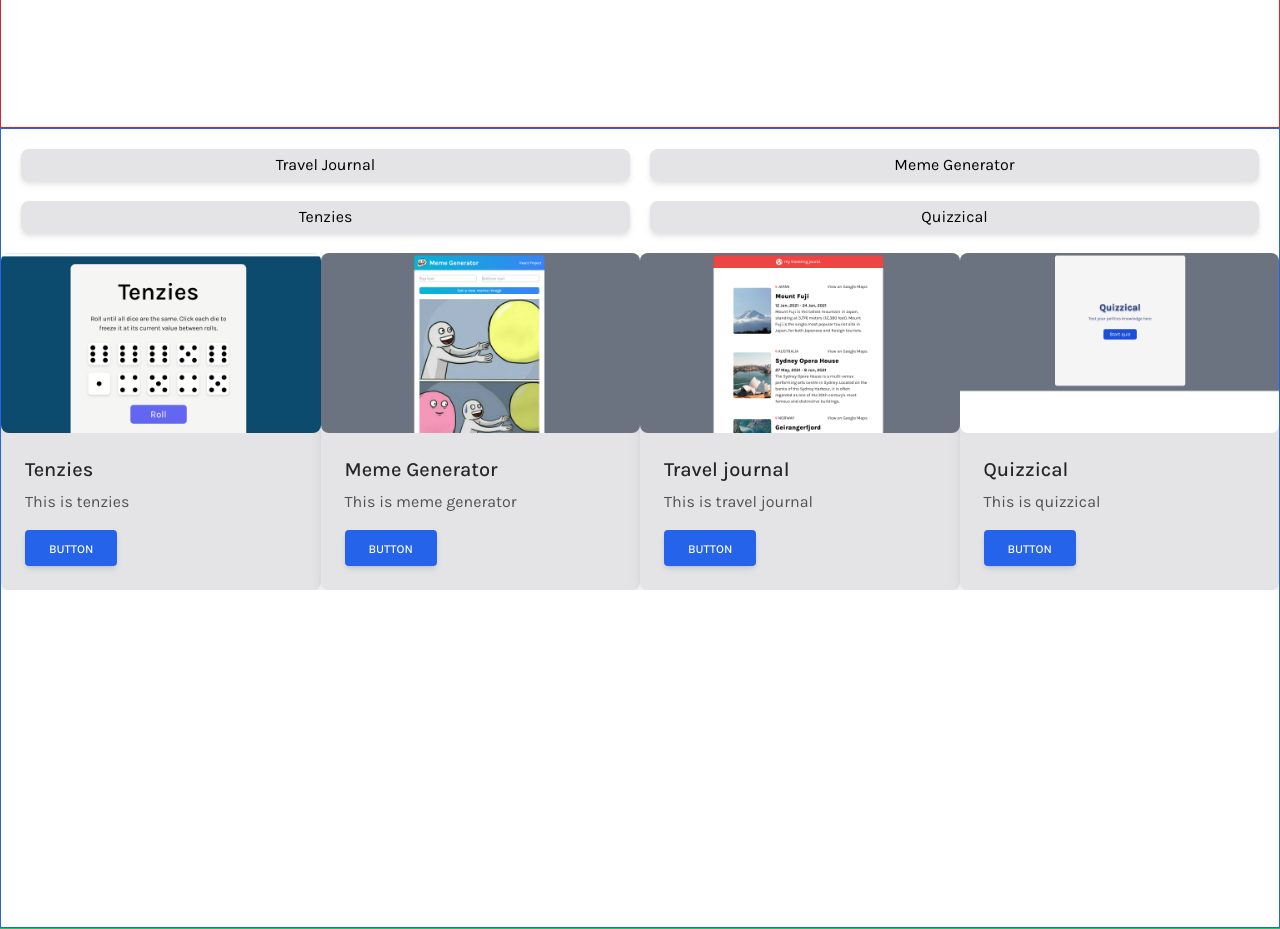
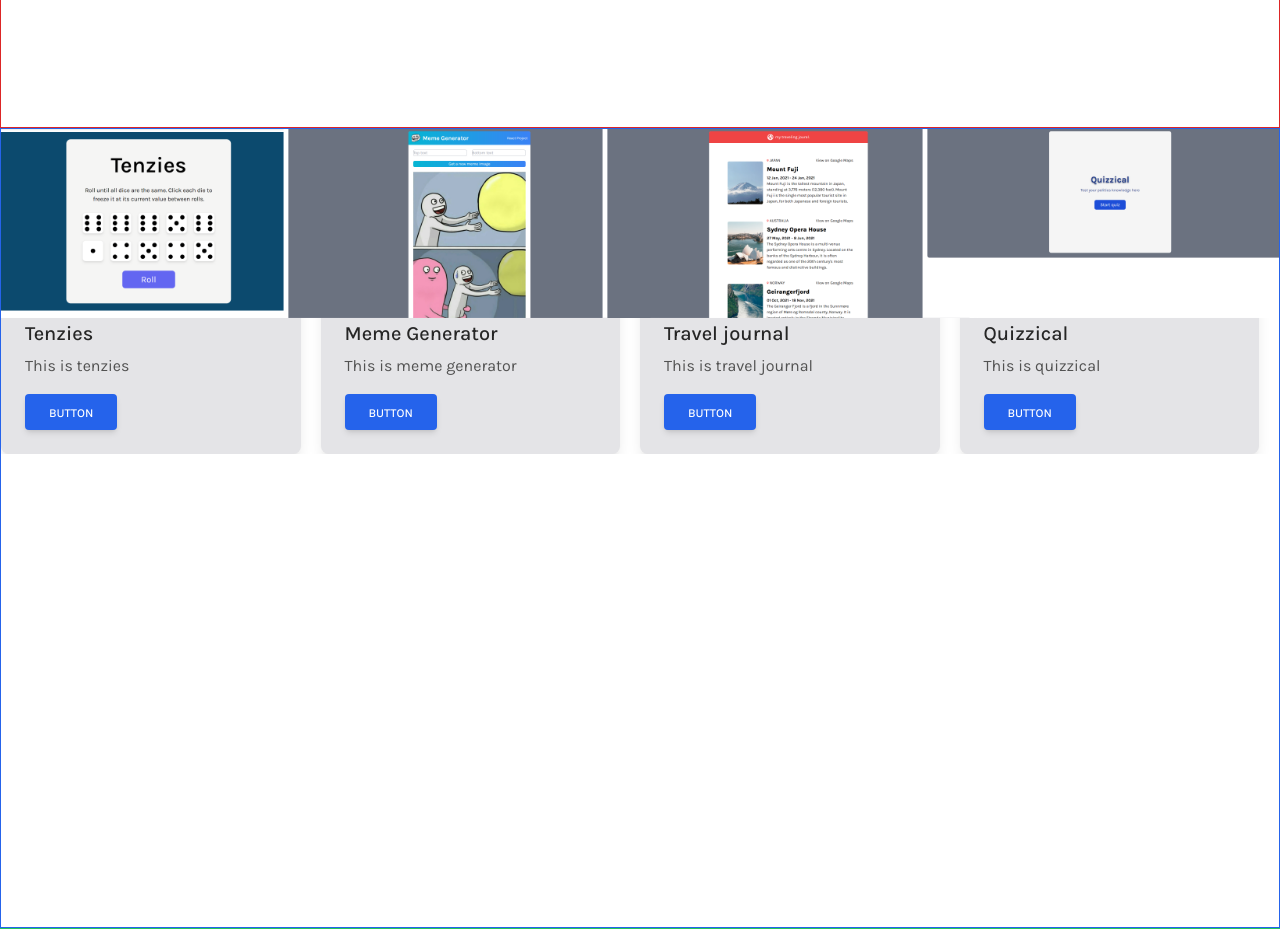
Before and after one commit to whiskey711/my-website-app, a Next.js app: page / in a window 1280 px wide. Shown: the part 1540-2469 px from the top of the page. Built offline with nearby package versions, Linux system fonts and the light colour scheme; a web font is replaced by a local one.

Commit message:
failed attempt

```diff
--- a/components/Card.js
+++ b/components/Card.js
@@ -3,16 +3,15 @@ import Image from "next/image";
 
 export default function Card(props) {
   return (
-    <div className="flex justify-center">
-      <div className="block max-w-sm rounded-lg bg-zinc-200 shadow-lg">
+    <div className="flex justify-center ">
+      <div className="block max-w-xl rounded-lg bg-zinc-200 shadow-lg mr-5">
         <Link
-          href={props.content.url}>
-          <div className="overflow-hidden rounded-lg">
-            <Image
-              className="scale-125"
-              src={props.content.screenShot}
-              alt="" />
-          </div>
+          href={props.content.url}
+          className="overflow-hidden rounded-lg">
+          <Image
+            className="scale-125"
+            src={props.content.screenShot}
+            alt="" />
         </Link>
         <div className="p-6">
           <h5
--- a/components/Projects.js
+++ b/components/Projects.js
@@ -40,32 +40,8 @@ export default function Projects() {
   });
   return (
     <div className="border border-blue-600 min-h-screen">
-      <div className="grid grid-cols-2 gap-5 m-5">
-        <Link
-          href="/projects/travel-journal"
-          className="bg-zinc-200 hover:cursor-pointer h-8 drop-shadow-md rounded-lg flex justify-center items-center">
-          Travel Journal
-        </Link>
-        <Link
-          href="/projects/meme-generator"
-          className="bg-zinc-200 hover:cursor-pointer h-8 drop-shadow-md rounded-lg flex justify-center items-center">
-          Meme Generator
-        </Link>
-        <Link
-          href="/projects/tenzies"
-          className="bg-zinc-200 hover:cursor-pointer h-8 drop-shadow-md rounded-lg flex justify-center items-center">
-          Tenzies
-        </Link>
-        <Link
-          href="/projects/quizzical"
-          className="bg-zinc-200 hover:cursor-pointer h-8 drop-shadow-md rounded-lg flex justify-center items-center">
-          Quizzical
-        </Link>
-      </div>
-      <div className="flex flex-nowrap overflow-x-scroll items-start mb-8">
+      <div className="flex flex-nowrap overflow-x-auto items-start mb-8">
         {projElements}
-      </div>
-      <div>
       </div>
     </div>
   );
```
